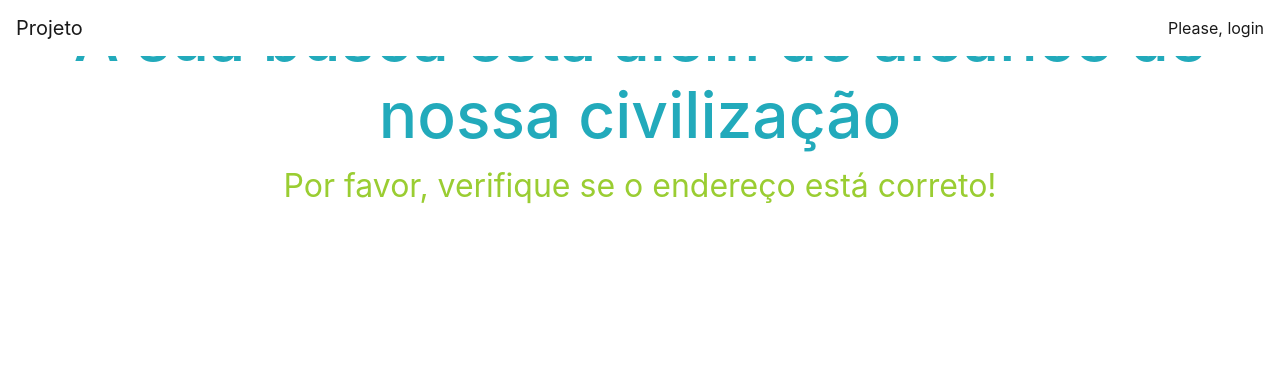
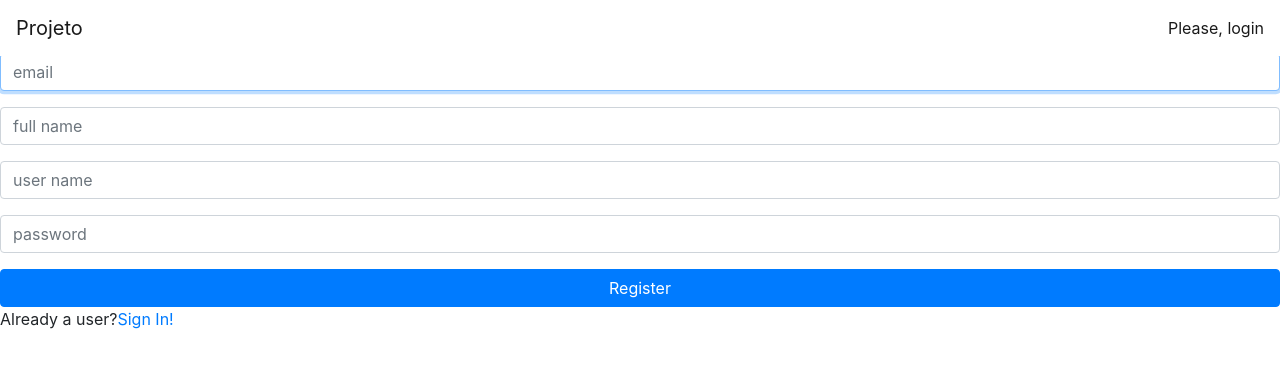
Before and after one commit to Onirvanico/PjPhotos, an Angular app: page /signup in a window 1280 px wide. Shown: the top 368 px of the page. Built offline with nearby package versions, Linux system fonts and the light colour scheme.

Commit message:
Component signup sendo criado

```diff
--- a/src/app/app.routing.module.ts
+++ b/src/app/app.routing.module.ts
@@ -7,10 +7,13 @@
 import { PhotoListResolver } from './photos/photo-list/photo-list.resolver';
 import { SignInComponent } from './home/signin/signin.component';
 import { AuthGuard } from './core/auth/auth.guard';
+import { SignupComponent } from './home/signup/signup.component';
 
 const routes: Routes = [
 
     { path: '', component: SignInComponent, canActivate: [ AuthGuard ] },
+
+    { path: 'signup', component: SignupComponent },
 
     { path: 'user/:userName', component: PhotoListComponent,
       resolve:
--- a/src/app/core/core.module.ts
+++ b/src/app/core/core.module.ts
@@ -1,11 +1,12 @@
 import { NgModule } from '@angular/core';
 import { CommonModule } from '@angular/common';
 import { HeaderComponent } from './header/header.component';
+import { RouterModule } from '@angular/router';
 
 @NgModule({
     declarations: [ HeaderComponent],
     exports: [ HeaderComponent ],
-    imports: [ CommonModule]
+    imports: [ CommonModule, RouterModule ]
 })
 export class CoreModule {
 
--- a/src/app/core/header/header.component.html
+++ b/src/app/core/header/header.component.html
@@ -7,7 +7,7 @@
     </div>
 
     <ng-template #login>
-      <span class="navbar-text"><a>Please, login</a></span>
+      <span class="navbar-text"><a [routerLink]="['']">Please, login</a></span>
     </ng-template>
   </nav>
 </header>
--- a/src/app/home/home.module.ts
+++ b/src/app/home/home.module.ts
@@ -1,15 +1,17 @@
 
 import { SignInComponent } from './signin/signin.component';
-import { ReactiveFormsModule } from '@angular/forms';
+import { ReactiveFormsModule, FormsModule } from '@angular/forms';
 import { CommonModule } from '@angular/common';
 import { NgModule } from '@angular/core';
 import { VmessageModule } from '../shared/components/vmessage/vmessage.module';
 import { RouterModule } from '@angular/router';
+import { SignupComponent } from './signup/signup.component';
 
 @NgModule({
-    declarations: [ SignInComponent ],
+    declarations: [ SignInComponent, SignupComponent ],
     imports: [ ReactiveFormsModule,
                CommonModule,
+               FormsModule,
                VmessageModule,
                RouterModule
             ]
--- /dev/null
+++ b/src/app/home/signup/signup.component.html
@@ -0,0 +1,23 @@
+<h4 class="text-center"> Register to embrace a new world!</h4>
+
+<form class="form mt-4">
+    <div class="form-group">
+        <input  placeholder="email" class="form-control" autofocus >
+    </div>
+
+    <div class="form-group">
+        <input placeholder="full name" class="form-control">
+    </div>
+
+    <div class="form-group">
+        <input placeholder="user name" class="form-control">
+    </div>
+
+    <div class="form-group">
+        <input type="password" placeholder="password" class="form-control">
+    </div>
+
+    <button class="btn btn-primary btn-block">Register</button>
+
+    <p>Already a user?<a [routerLink]="['']">Sign In!</a></p>
+</form>
```
Also changed, not shown: src/app/home/signup/signup.component.ts (added, +8 -0 lines).
